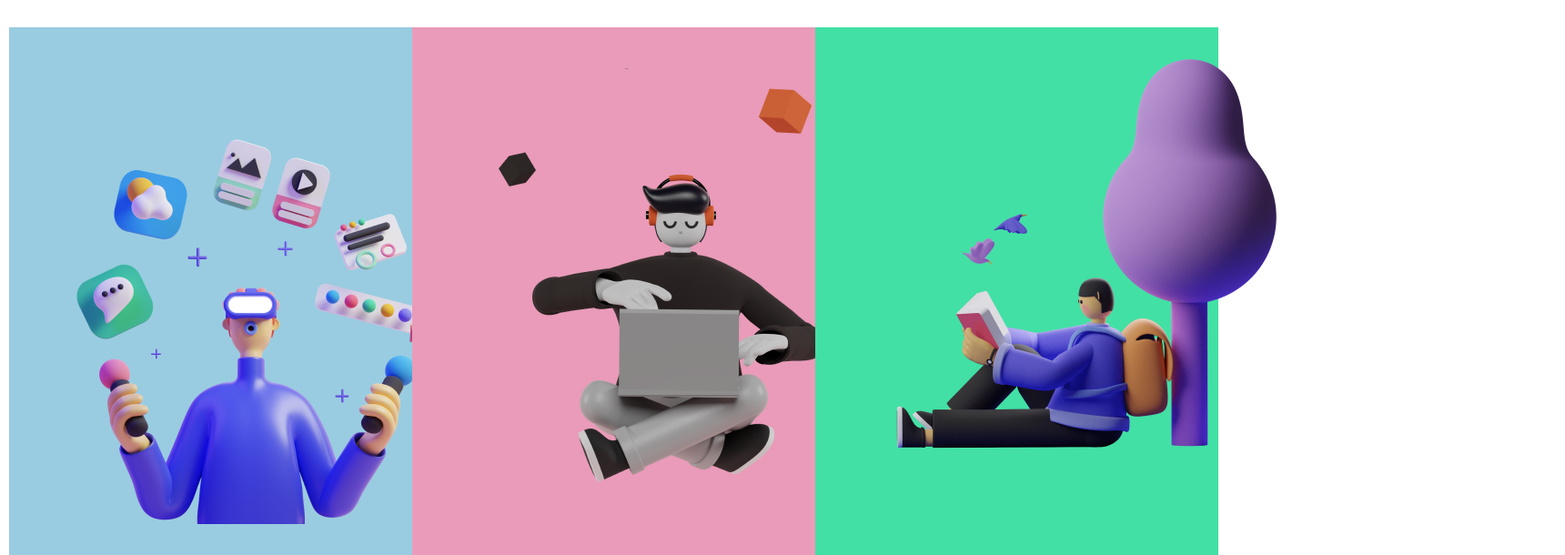
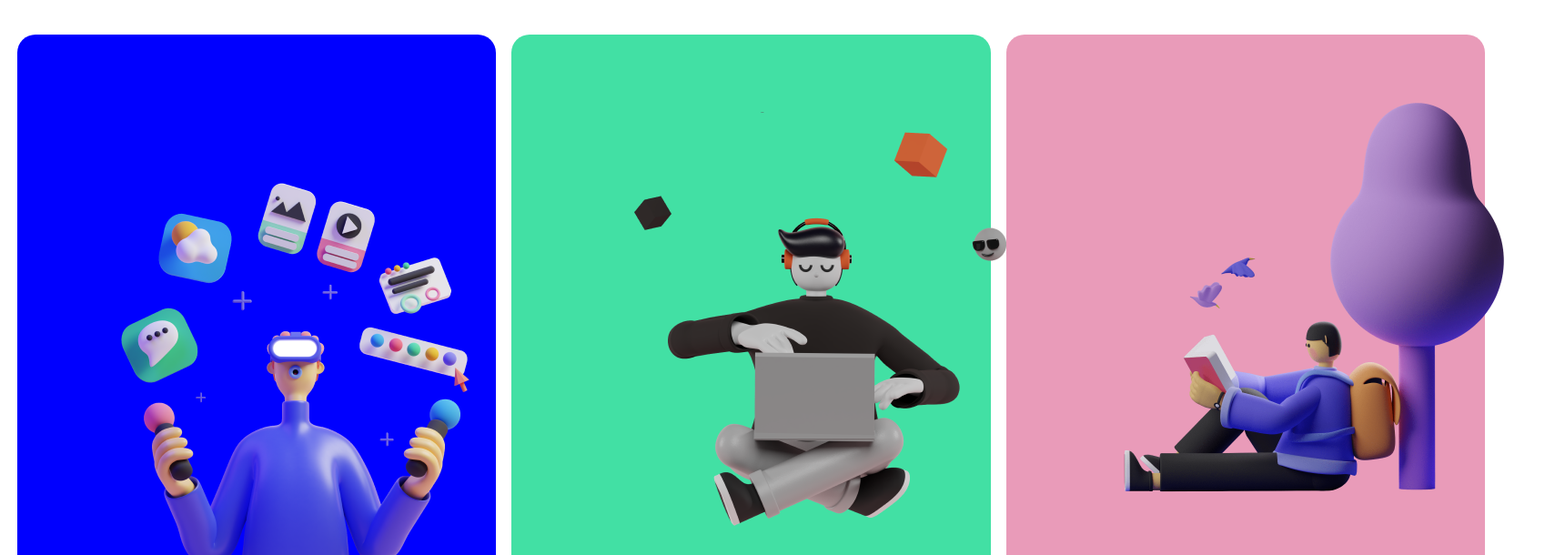
Before and after one commit to sayemrahmansam/mission-2023-repo, a plain HTML site: page index.html in a window 1280 px wide. Shown: the part 570-1180 px from the top of the page at 91% size, 1720 px wide, since content can reach past the window. Drawn offline with Linux system fonts and the light colour scheme.

Commit message:
wrapper container added

```diff
--- a/index.html
+++ b/index.html
@@ -30,8 +30,8 @@
         </div>
     </section>
     <h2><b> My Mission in<span class="tomato-color"> 2023</span></b></h2>
-    <section class="third-width">
-        <div id="mission">
+    <section class="wrapper-container">
+        <div class="third-width" style="background-color: blue;">
             <img src="images/illustrators/illustrator-1.png" alt="">
             <h3>Mission</h3>
             <p>Amet minim mollit non deserunt
@@ -39,7 +39,7 @@
                 sint. Velit officia consequat duis enim
                 velit mollit.</p>
         </div>
-        <div id="vission">
+        <div class="third-width" style="background-color: #42e0a4;">
             <img src="images/illustrators/illustrator-2.png" alt="">
             <h3>Vission</h3>
             <p>Amet minim mollit non deserunt
@@ -47,7 +47,7 @@
                 sint. Velit officia consequat duis enim
                 velit mollit.</p>
         </div>
-        <div id="goals">
+        <div class="third-width" style="background-color: #e99bb9;">
             <img src="images/illustrators/illustrator-3.png" alt="">
             <h3>Goals</h3>
             <p>Amet minim mollit non deserunt
--- a/style.css
+++ b/style.css
@@ -64,35 +64,21 @@ section {
     background-image: linear-gradient(tomato, brown);
     color: aliceblue;
     font-weight: 400;
-    padding: 10px;
+    padding: 12px;
     border-radius: 5px;
 
 }
 
+.wrapper-container {
+    width: 33.33%;
 
-#mission {
-    width: 33.3%;
-    background-color: #99cce0;
-    padding: 10px;
-}
-
-#vission {
-    width: 33.3%;
-    background-color: #e99bb9;
-    padding: 10px;
-}
-
-#goals {
-    width: 33.3%;
-    background-color: #42e0a4;
-    padding: 10px;
-    margin-right: 10px;
 }
 
 .third-width {
-    width: 75;
-    width box-sizing: content-box;
-
+    width: 100%;
+    border-radius: 20px;
+    margin: 2%;
+    padding: 50px;
 }
 
 .center-left-banner {
```
